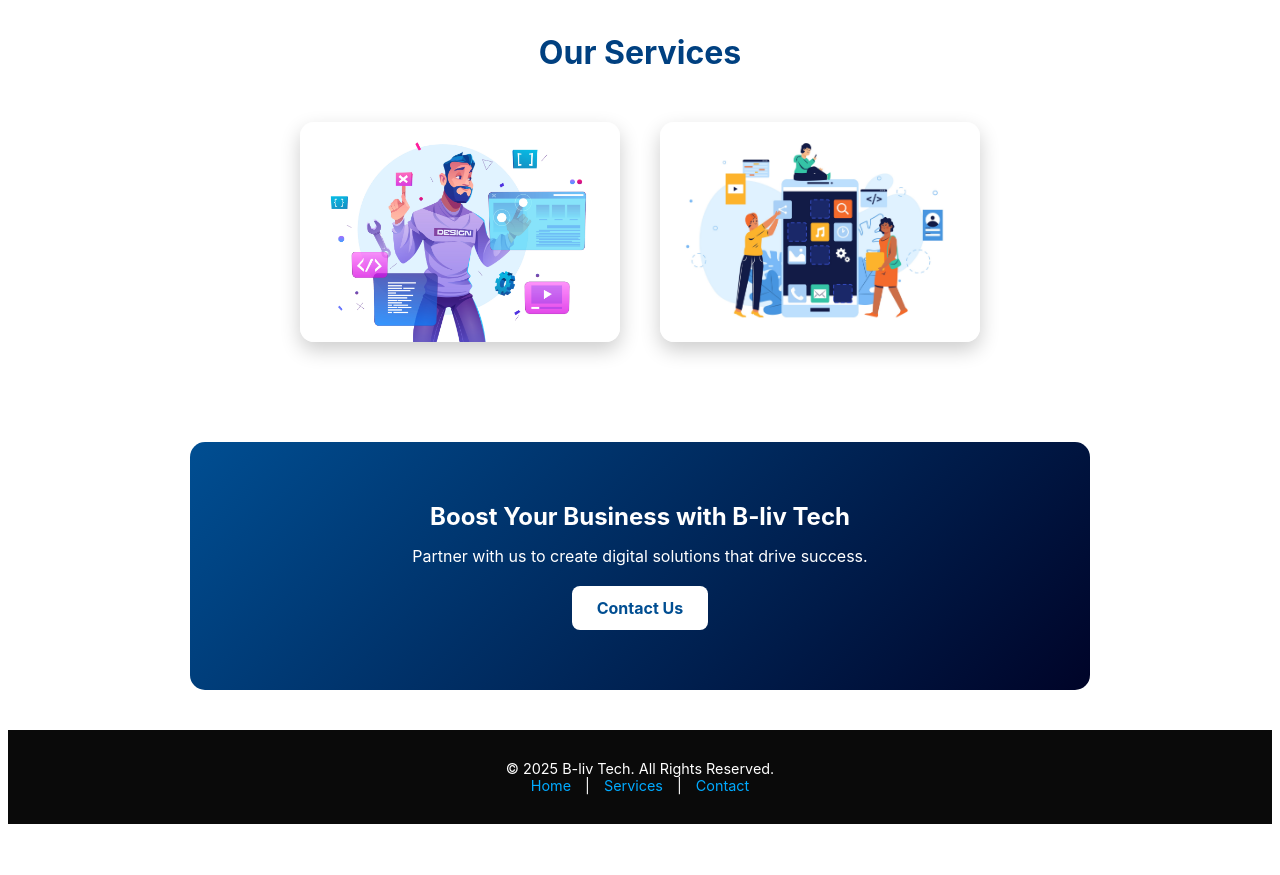
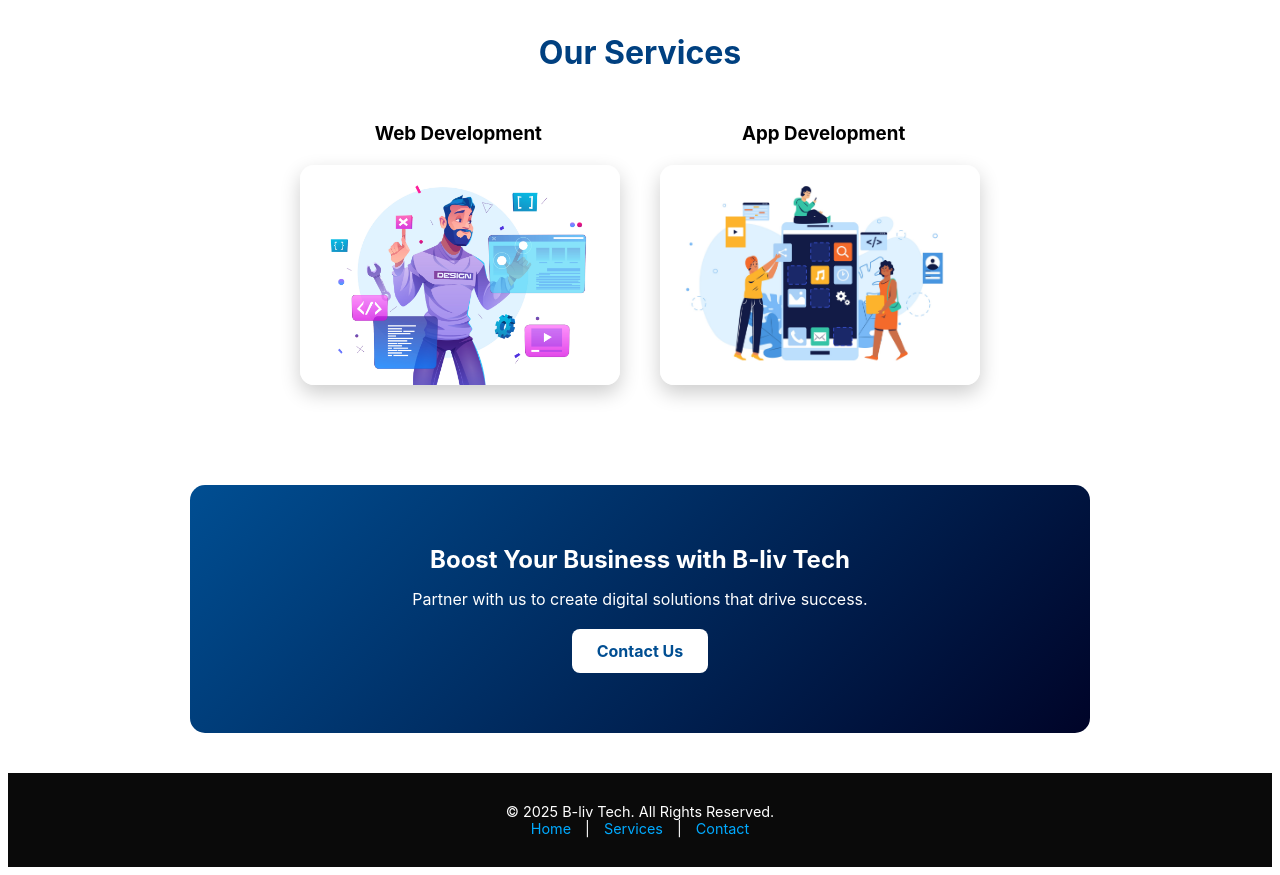
Before and after one commit to C-DHANUSH/B-Liv_Tech_Website, an Angular app: page /about in a window 1280 px wide. Shown: the part 1440-2315 px from the top of the page. Before the commit the page ends 2272 px from the top, so only its background shows below. Built offline with nearby package versions, Linux system fonts and the light colour scheme.

Commit message:
new about page

```diff
--- a/src/app/about/about.component.html
+++ b/src/app/about/about.component.html
@@ -103,7 +103,11 @@
 
   <section class="services-section">
     <h2 class="section-title">Our Services</h2>
+      <div class="service-headings">
+        <h3>Web Development</h3>
+        <h3>App Development</h3></div>
     <div class="services-container">
+
 
       <!-- Web Development -->
       <div class="service-card">
--- a/src/app/about/about.component.scss
+++ b/src/app/about/about.component.scss
@@ -247,6 +247,12 @@
       justify-content: center;
       gap: 40px;
       flex-wrap: wrap;
+    }
+    .service-headings {
+      display: flex;
+      justify-content: center;
+      gap: 200px;
+      margin-bottom: 20px;
     }
 
     .service-card {
```
